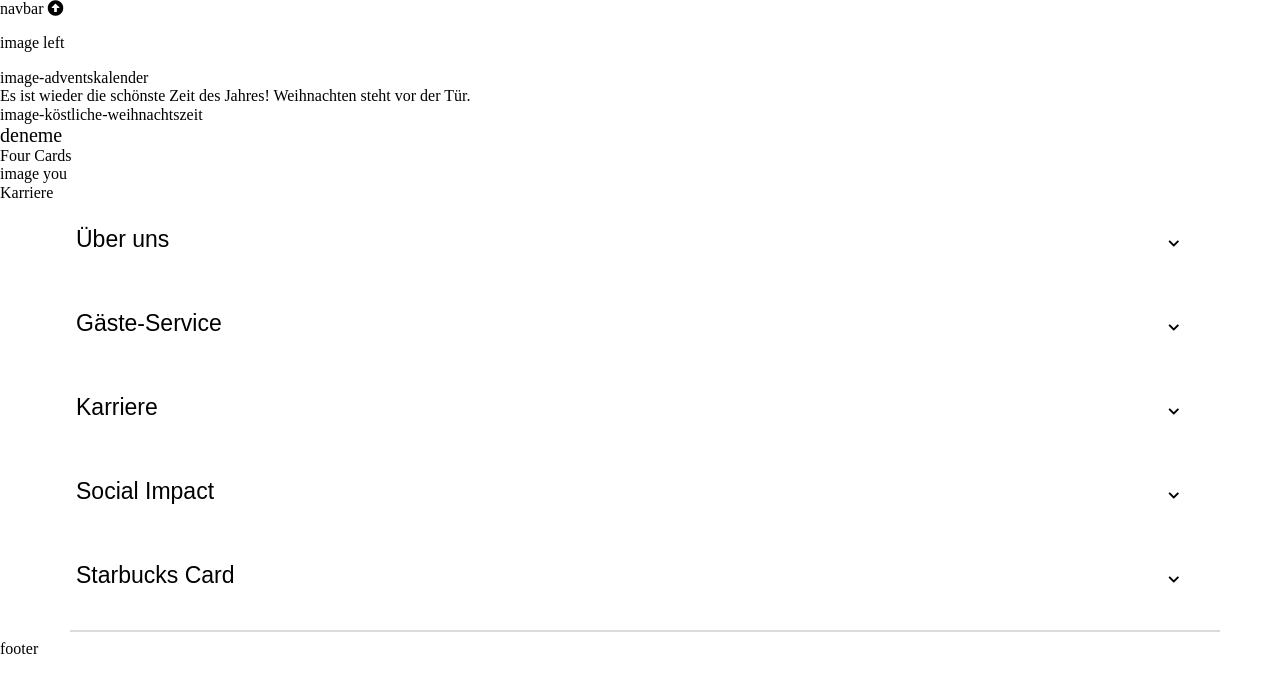
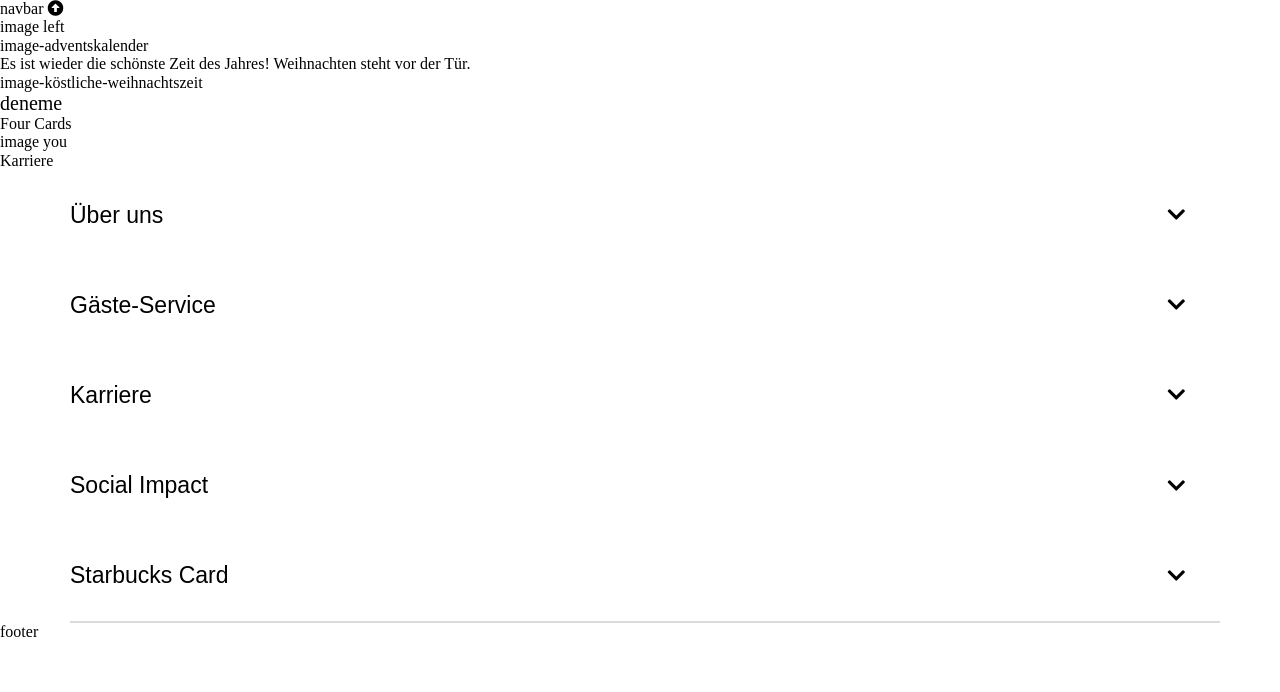
Before and after one commit to sakirtufan/bucks, a plain HTML site: page src/index.html in a window 1280 px wide. Drawn offline with nearby package versions, Linux system fonts and the light colour scheme.

Commit message:
dropdown-fertig

```diff
--- a/src/index.css
+++ b/src/index.css
@@ -5,6 +5,17 @@ html {
 
 body {
   font-size: 1.6rem;
+}
+
+*,
+*::after,
+*::before {
+ padding: 0;
+ margin: 0;
+ box-sizing: border-box;
+ list-style: none;
+ list-style-type: none;
+ text-decoration: none;
 }
 
 #card .container div{
@@ -21,7 +32,7 @@ body {
   margin: 0 6rem 0 7rem;
 }
 
-#dropdown .dropbtn {
+#dropdown .dropdown-item {
   background-color: white;
   font-size: 2.3rem;
   width: 100%;
@@ -29,25 +40,28 @@ body {
   cursor: pointer;
 }
 
-#dropdown i{
-  font-size: 1.2rem;
+#dropdown .arrow{
+
   padding: 1.5rem;
+
+}
+.m-2{
   margin: 2rem;
 }
-
-#dropdown .flex{
+#dropdown .dropdown-header{
   display: flex;
   justify-content: space-between;
+  align-items: center;
 }
 
 /*acilir menü*/
 
 #dropdown .dropdown-content {
-  visibility: hidden;
+  display: none;
   position: absolute;
 }
 
-#dropdown .dropdown-content a {
+#dropdown .dropdown-content .menü {
   color: #5F6769;
   font-weight: bold;
   font-size: 1.3rem;
@@ -57,47 +71,42 @@ body {
   text-align: start;
 }
 
-#dropdown hr {
+#dropdown .line {
   border: solid 1px #DBDBDB;
 }
 
 /*hover effekt*/
-
-#dropdown i:hover {
-  background-color: #E8E8E8 ;
-  border-radius: 50%;
+#dropdown .dropdown-item:hover .arrow{
   transform: rotate(180deg);
 }
 
-#dropdown a:hover {
+#dropdown .arrow:hover {
+  background-color: #E8E8E8 ;
+  border-radius: 50%;
+}
+
+#dropdown .menü:hover {
   color: black;
 }
 
-#dropdown .dropbtn:hover .dropdown-content {
+#dropdown .dropdown-item:hover .dropdown-content {
   background-color: white;
-  visibility: visible;
+  display: block;
 }
 
-#dropdown .dropbtn:hover {
+#dropdown .dropdown-item:hover {
   transition: 1s;
 }
 
-#dropdown .first:hover  {
-  margin-bottom: 25rem;
+#dropdown .mb-12:hover  {
+  margin-bottom: 12rem;
 }
 
-#dropdown .second:hover  {
-  margin-bottom: 8rem;
-}
-#dropdown .third:hover  {
+#dropdown .mb-8:hover  {
   margin-bottom: 8rem;
 
 }
-#dropdown .fourth:hover  {
+#dropdown .mb-5:hover  {
   margin-bottom: 5rem;
 
 }
-#dropdown .fifth:hover  {
-  margin-bottom: 5rem;
-
-}
--- a/src/index.html
+++ b/src/index.html
@@ -23,9 +23,9 @@
     </nav>
     <section>
         <div id="main-left">
-            <p>
+            <span>
                 image left
-            </p>
+            </span>
         </div>
         <div id="main-right">
             <div id="image-adventskalender">
@@ -51,65 +51,74 @@
             </div>
 
             <div id="dropdown">
-                <button class="dropbtn first">
-                    <div class="flex">
-                        <p> Über uns </p>
-                        <i class="fas fa-chevron-down"></i>
+                <section class="dropdown-item mb-12">
+                    <div class="dropdown-header">
+                        <span> Über uns </span>
+                        <i class="fas fa-chevron-down fa-sm m-2 arrow"></i>
                     </div>
                     <div class="dropdown-content">
-                        <a class="a" href="#">Food service</a><br>
-                        <a class="a" href="#">Über uns</a><br>
-                        <a class="a" href="#">Unsere Kaffees</a><br>
-                        <a class="a" href="#">Starbuks Stories & News</a><br>
+                        <ul>
+                            <li><a class="menü" href="#">Food service</a></li>
+                            <li><a class="menü" href="#">Über uns</a></li>
+                            <li><a class="menü" href="#">Unsere Kaffees</a></li>
+                            <li><a class="menü" href="#">Starbuks Stories & News</a></li>
+                        </ul>
                     </div>
-                </button>
-
-                <br>
-                <button class="dropbtn second">
-                    <div class="flex">
-                        <p> Gäste-Service </p>
-                        <i class="fas fa-chevron-down"></i>
+                </section>
+                <section class="dropdown-item mb-8">
+                    <div class="dropdown-header">
+                        <span> Gäste-Service </span>
+                        <i class="fas fa-chevron-down fa-sm m-2 arrow"></i>
                     </div>
                     <div class="dropdown-content">
-                        <a class="a" href="#">Gästeanfragen</a>
-                        <a class="a" href="#">Presse- und Medienanfragen</a>
+                        <ul>
+                            <li><a class="menü" href="#">Gästeanfragen</a></li>
+                            <li><a class="menü" href="#">Presse- und Medienanfragen</a></li>
+                        </ul>
                     </div>
-                </button>
+                </section>
 
-                <br>
-                <button class="dropbtn third">
-                    <div class="flex">
-                        <p>Karriere</p>
-                        <i class="fas fa-chevron-down"></i>
+
+                <section class="dropdown-item mb-8">
+                    <div class="dropdown-header">
+                        <span>Karriere</span>
+                        <i class="fas fa-chevron-down fa-sm m-2 arrow"></i>
                     </div>
                     <div class="dropdown-content">
-                        <a href="#">Karriere Seite</a>
-                        <a href="#">Offene Positionen</a>
+                        <ul>
+                            <li><a class="menü" href="#">Karriere Seite</a></li>
+                            <li><a class="menü" href="#">Offene Positionen</a></li>
+                        </ul>
+
                     </div>
-                </button>
+                </section>
 
-                <br>
-                <button class="dropbtn fourth">
-                    <div class="flex">
-                        <p>Social Impact</p>
-                        <i class="fas fa-chevron-down"></i>
+
+                <section class="dropdown-item mb-5">
+                    <div class="dropdown-header">
+                        <span>Social Impact</span>
+                        <i class="fas fa-chevron-down fa-sm m-2 arrow"></i>
                     </div>
                     <div class="dropdown-content">
-                        <a href="#">Verantwortung</a>
+                        <ul>
+                            <li><a class="menü" href="#">Verantwortung</a></li>
+                        </ul>
+
                     </div>
-                </button>
-
-                <br>
-                <button class="dropbtn fifth ">
-                    <div class="flex">
-                        <p>Starbucks Card</p>
-                        <i class="fas fa-chevron-down"></i>
+                </section>
+                <section class="dropdown-item mb-5 ">
+                    <div class="dropdown-header">
+                        <span>Starbucks Card</span>
+                        <i class="fas fa-chevron-down fa-sm m-2 arrow"></i>
                     </div>
                     <div class="dropdown-content">
-                        <a href="#">Starbucks Card</a>
+                        <ul>
+                            <li><a class="menü" href="#">Starbucks Card</a></li>
+                        </ul>
+
                     </div>
-                </button>
-                <hr>
+                </section>
+                <hr class="line">
             </div>
 
             <footer id="footer">
@@ -117,13 +126,6 @@
             </footer>
 
     </section>
-
-
-
-
-
-
-
     <script src="./index.js"></script>
 </body>
 
```
